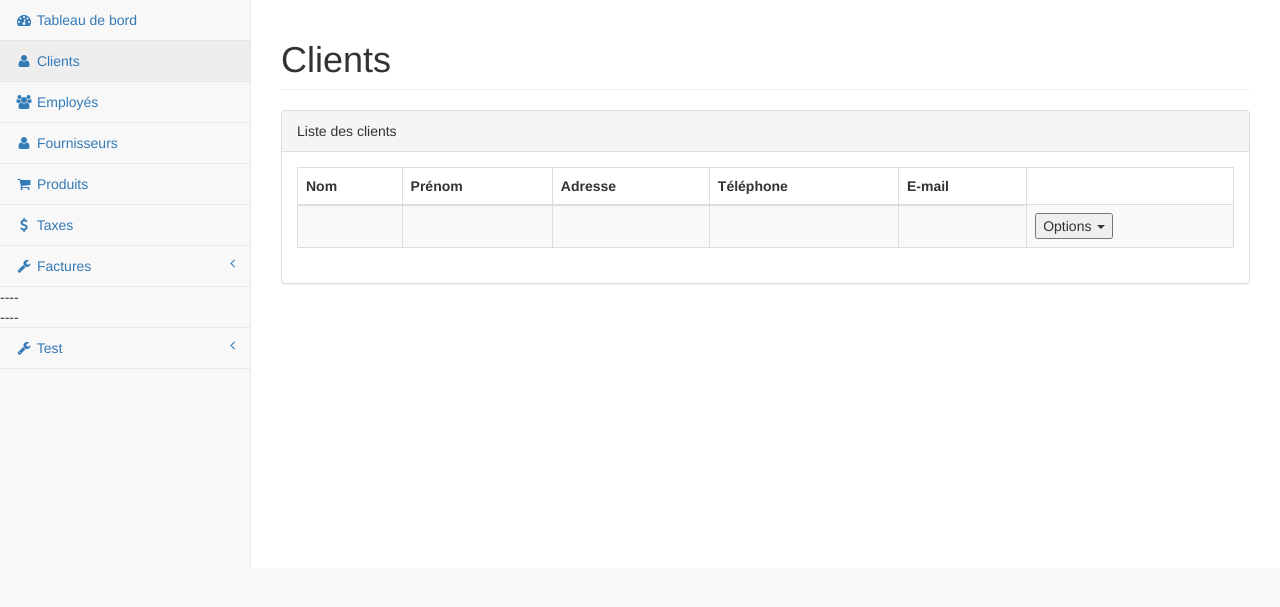
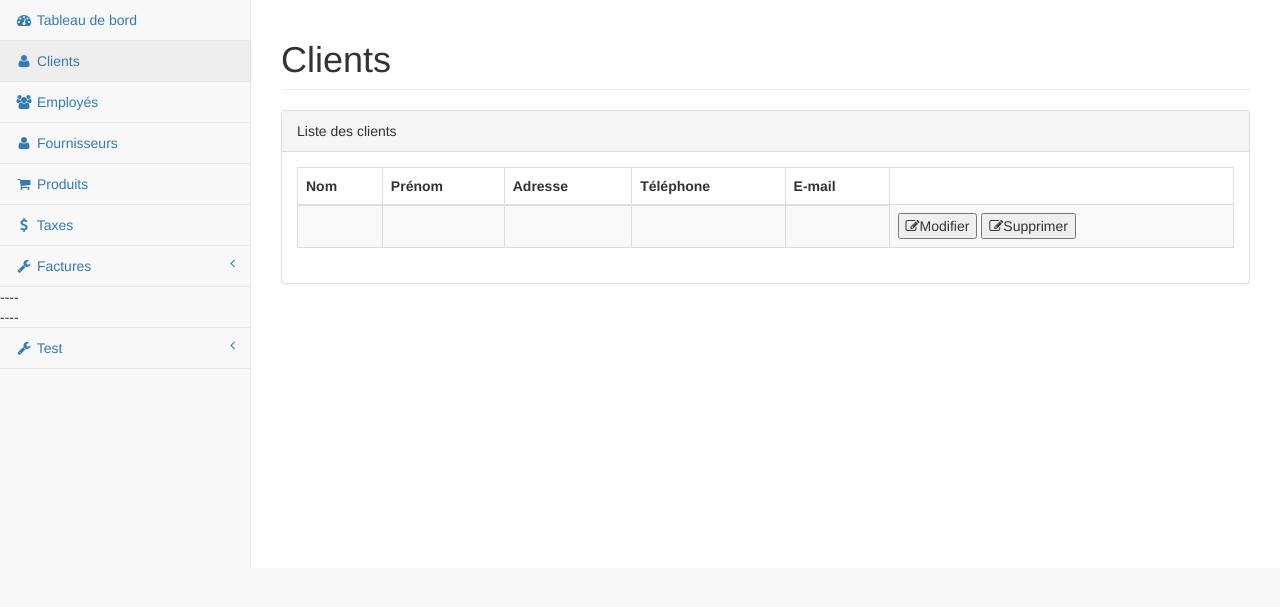
Before and after one commit to riritueur/KatsudoDM, a PHP site: page /pages/client.php in a window 1280 px wide. Shown: the part 51-658 px from the top of the page. Run offline with PHP 8.4, Linux system fonts and the light colour scheme; tables that the repository leaves empty or names only in its code hold one stand-in row (values such as "Sample post"); data that the repository does not hold is empty.

Commit message:
tab + 2 boutons

```diff
--- a/pages/client.php
+++ b/pages/client.php
@@ -89,18 +89,13 @@
                                       <td>'.$data['Email_c'].'</td>'.'
                                       <td>
                                           <div class="dropdown">
-																									<button id="dLabel" type = "button" data-toggle="dropdown" aria-hashpopup="true" aria-expanded="false">
-																										Options
-																										<span class="caret"></span>
+                                              <button id="dLabel" type="button">
+                                                  <i class="fa fa-pencil-square-o" aria-hidden="true"></i>Modifier
                                               </button>
-																									<ul class="dropdown-menu" aria-labelledby="dLabel">
-																										<li>
-																											<a href="google.com">
-																												<i class="fa fa-pencil-square-o" aria-hidden="true"></i>
-																												Modifier
-																											</a>
-																										</li>
-																									</ul>
+                                              <button id="dLabel" type="button">
+                                                  <i class="fa fa-pencil-square-o" aria-hidden="true"></i>Supprimer
+                                              </button>
+
                                           </div>
                                       </td>'.'
                                       </tr>';
```
Also changed, not shown: pages/fournisseur.php (indentation only). Lines whose indentation alone changed are shown as unchanged.
